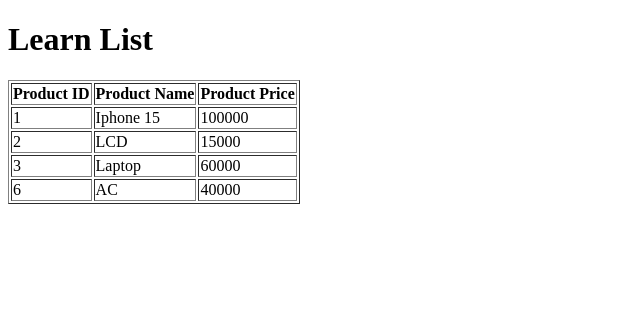
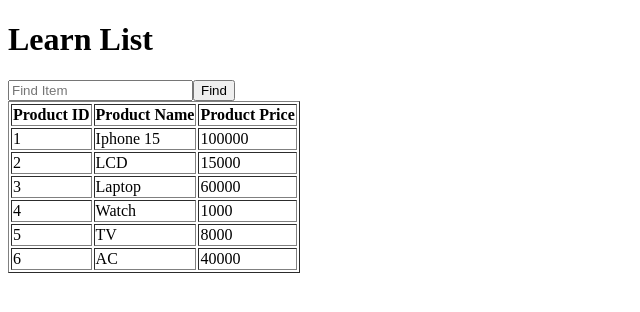
Before and after one commit to prafulM23/react-learning-journey, a React (Vite) app: page / in a window 1280 px wide. Shown: the top 312 px of the page, without its empty margins (0-640 px from the left). Built offline with nearby package versions, Linux system fonts and the light colour scheme.

Commit message:
day 07: implement product search with filter

```diff
--- a/src/components/learn_list.jsx
+++ b/src/components/learn_list.jsx
@@ -1,4 +1,8 @@
+import { useState } from "react";
+
 const LearnList = () => {
+    const [search, setSearch] = useState("")
+    const [data, setData] = useState("")
     const std = [
         { id: 1, product: "Iphone 15", price: 100000 },
         { id: 2, product: "LCD", price: 15000 },
@@ -8,10 +12,19 @@
         { id: 6, product: "AC", price: 40000 }
     ];
 
+    const handleFind = () => {
+        setData(search.trim())
+    }
+    const filteredData = std.filter((item, id) =>
+        item.product.toLocaleLowerCase().includes(data.toLocaleLowerCase())
+    )
+
     return (
         <>
             <h1>Learn List</h1>
 
+            <input type="text" placeholder="Find Item" value={search} onChange={(e) => setSearch(e.target.value)} />
+            <button onClick={handleFind}>Find</button>
             <table border={1}>
                 <thead>
                     <tr>
@@ -22,16 +35,23 @@
                 </thead>
 
                 <tbody>
-                    {std.filter((item, i) => item.price >= 10000).map((item, i) => (
-
-                        <tr key={item.id}>
-                            <td>{item.id}</td>
-                            <td>{item.product}</td>
-                            <td>{item.price}</td>
+                    {filteredData.length > 0 ? (
+                        filteredData.map((item, i) => (
+                            <tr key={item.id}>
+                                <td>{item.id}</td>
+                                <td>{item.product}</td>
+                                <td>{item.price}</td>
+                            </tr>
+                        ))
+                    ) :
+                        <tr>
+                            <td colSpan={3}>Product not found</td>
                         </tr>
-                    ))}
+                    }
                 </tbody>
             </table>
+
+
         </>
     );
 };
```
